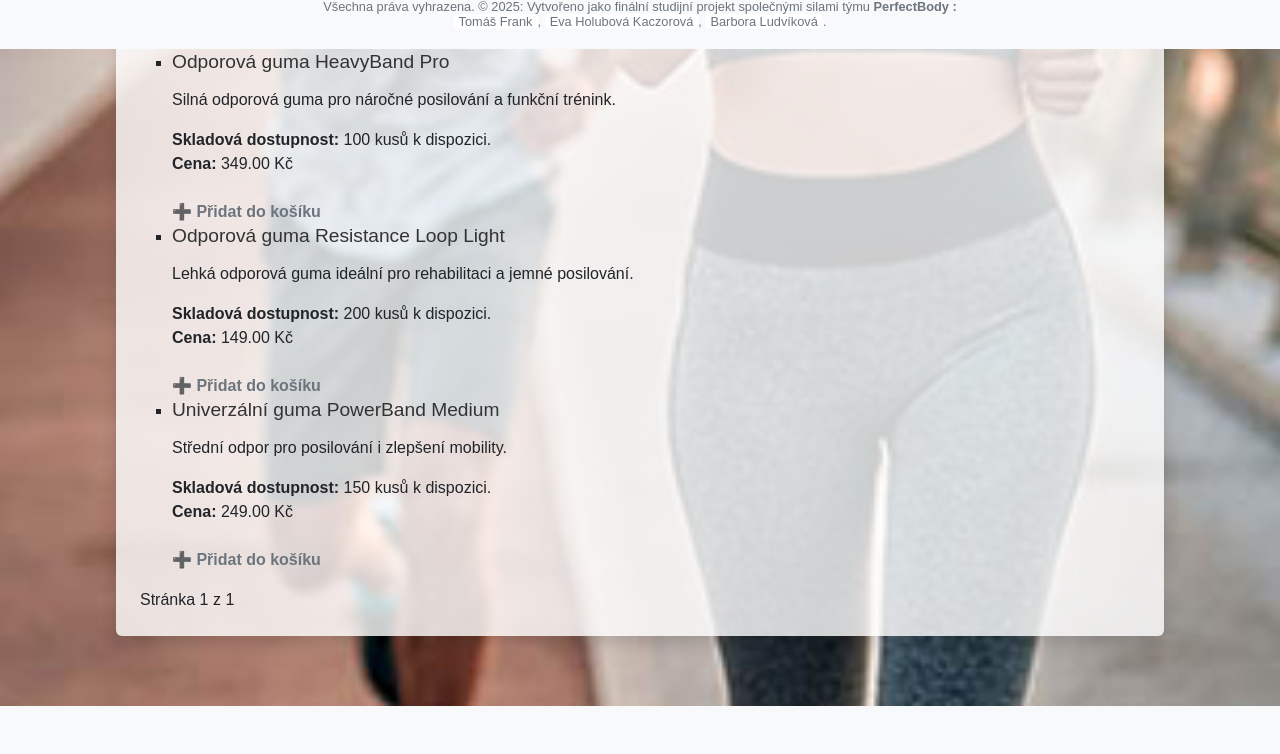
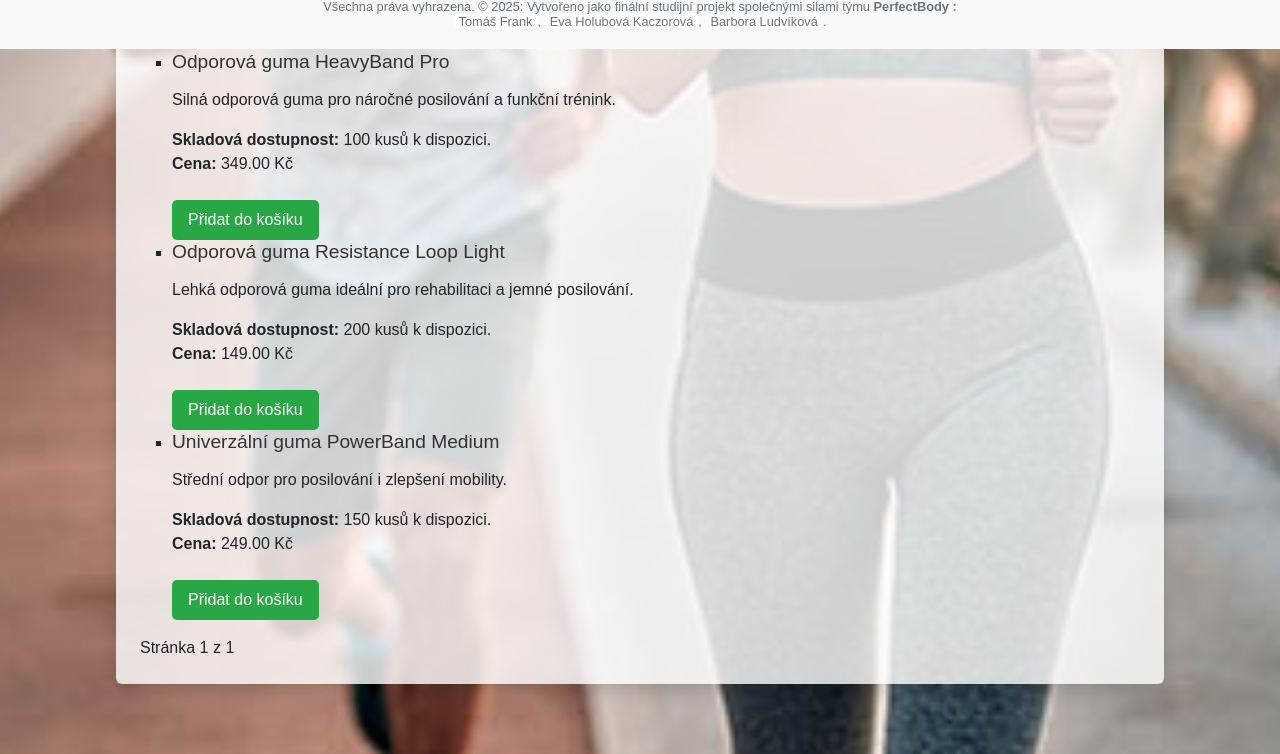
Before and after one commit to tanatos09/perfectbody, a Django app: page /products/8 in a window 1280 px wide. Shown: the part 751-1505 px from the top of the page. Before the commit the page ends 1457 px from the top, so only its background shows below. Run offline with Django 5.2, Linux system fonts and the light colour scheme; data comes from the database, SQL or seed files in the repository; data that the repository does not hold is empty; parts of the project's set-up code (start-up, migrations or seed data) failed here and were passed over.

Commit message:
debugged add to cart buttons

```diff
--- a/products/templates/products.html
+++ b/products/templates/products.html
@@ -169,11 +169,16 @@
                         <!-- Add to cart -->
                         {% if product.available_stock > 0 %}
                             <div class="add-to-cart">
-                                <a href="{% url 'add_to_cart' product.id %}">➕ Přidat do košíku</a>
-                            </div>
+                                <form method="post" action="{% url 'add_to_cart' product.id %}" class="add-to-cart">
+                            {% csrf_token %}
+                                    <button type="submit" style="padding: 0.5rem 1rem; font-size: 1rem; background-color: #28a745; color: white; border: none; border-radius: 5px; cursor: pointer;">
+                                        Přidat do košíku
+                                    </button>
+                                </form>
                         {% else %}
                             <p style="color: red;">Nelze objednat</p>
                         {% endif %}
+                        </div>
 
 
                         {% if user.is_staff %}
```
